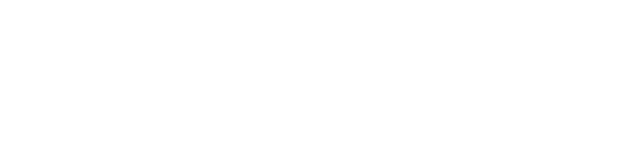
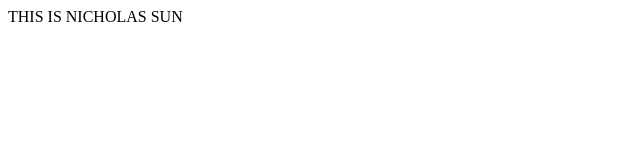
Before and after one commit to nicholaszsun/ferocitycs.github.io, a plain HTML site: page images/index.html in a window 1280 px wide. Shown: the whole page, without its empty margins (0-640 px from the left). Drawn offline with Linux system fonts and the light colour scheme.

Commit message:
Update index.html

```diff
--- a/images/index.html
+++ b/images/index.html
@@ -3,9 +3,9 @@
   <head>
     <meta charset="utf-8">
     <meta name="viewport" content="width=device-w, initial-scale=1">
-    <title>My First Website</title>
+    <title>Home</title>
   </head>
   <body>
-
+    THIS IS NICHOLAS SUN
   </body>
 </html>
```
